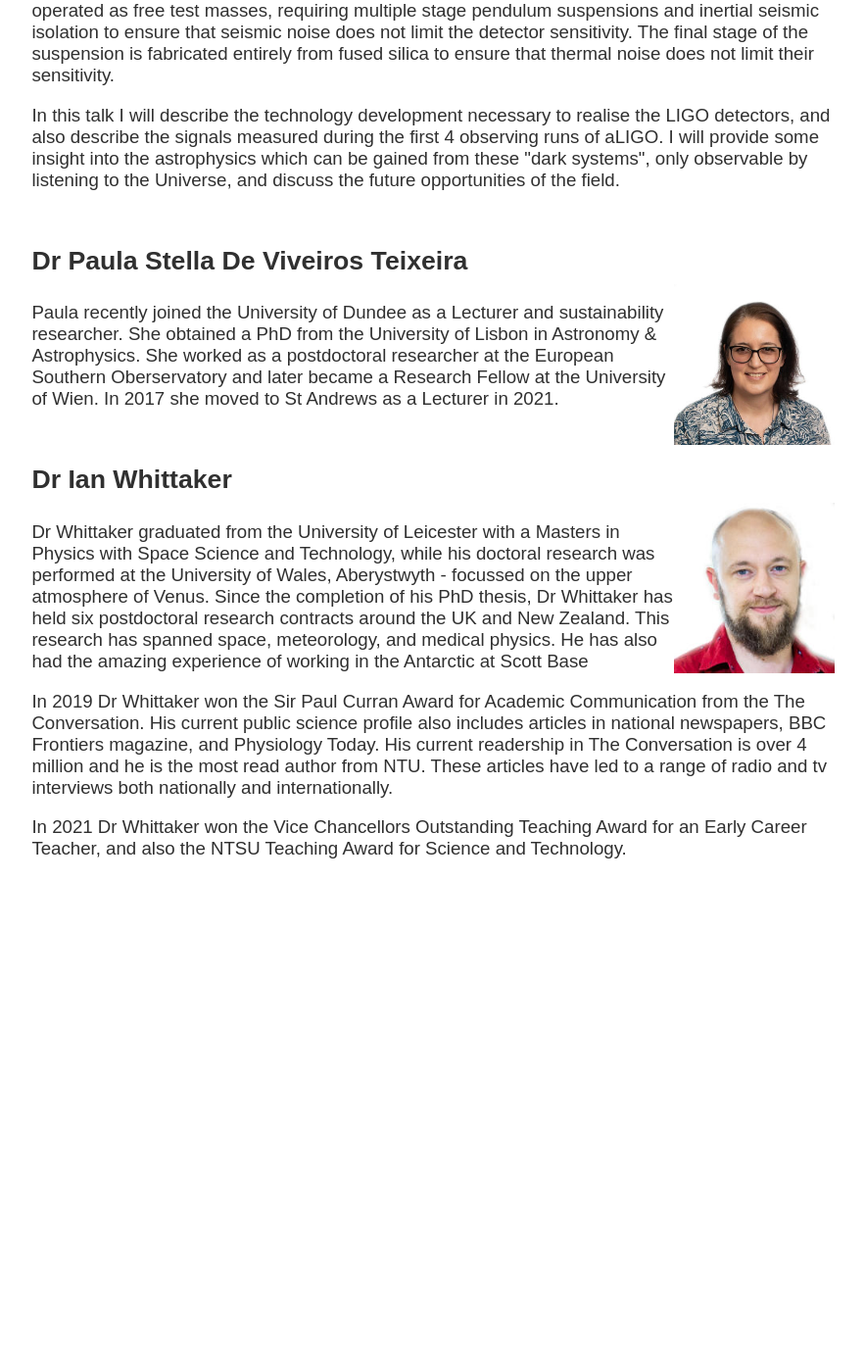
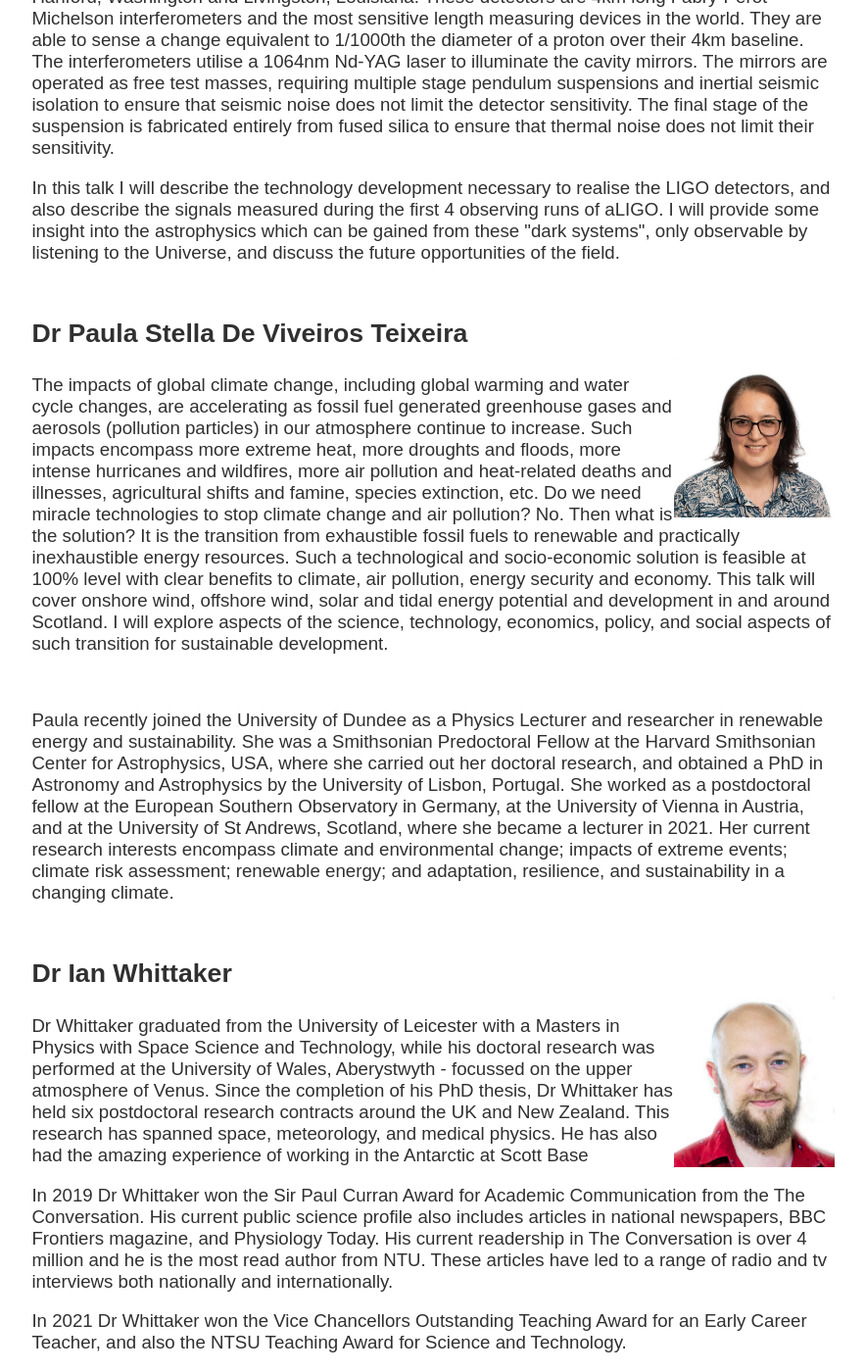
Before and after one commit to corilim/corilim.github.io, a Jekyll site: the page outreach/scienceonthetay/index.html, which Jekyll copies as it is, in a window 1280 px wide and 1400 px high, scrolled down 3559 px. Shown: the whole window at 98% size, without its empty margins (198-1081 px from the left). Built offline with Jekyll 4.4.1, drawn with Linux system fonts in a browser that asks for light colours; before the commit the page ends 4455 px from its top, so only the background shows below that; some of the changed text lies outside the part shown.

Commit message:
Updated Paula's talk.

```diff
--- a/outreach/scienceonthetay/index.html
+++ b/outreach/scienceonthetay/index.html
@@ -24,7 +24,7 @@
         <h3>Thursday 21<sup>st</sup> November 7pm&ndash;8pm<br/>
         <img src="/img/gravitational_wave_astronomy.jpg" alt="Gravitational Waves!" />
 
-        <h1 class="lecture" >Renewable Energy</h1>
+        <h1 class="lecture" >Powering Scotland with renewable energy</h1>
         <h3>a presentation by Paula Stella De Viveiros Teixeira &mdash; University of Dundee</h3>
         <h3>Thursday 28<sup>th</sup> November 7pm&ndash;8pm<br/>
         <img src="/img/renewables.jpg" alt="Renewable Energy!" />
@@ -75,9 +75,12 @@ In this talk I will describe the technology development necessary to realise the
             <h3>Dr Paula Stella De Viveiros Teixeira</h3>
             <img src="/img/paula_stella_de_viveiros_teixeira.jpg" alt="Paula Stella De Viveiros Teixeira" class="bio" />
             <p>
-                Paula recently joined the University of Dundee as a Lecturer and sustainability researcher. She obtained a PhD from the University of Lisbon in Astronomy &amp; Astrophysics.
-            She worked as a postdoctoral researcher at the European Southern Oberservatory and later became a Research Fellow at the University of Wien. In 2017 she moved to St Andrews
-            as a Lecturer in 2021.
+                The impacts of global climate change, including global warming and water cycle changes, are accelerating as fossil fuel generated greenhouse gases and aerosols (pollution particles) in our atmosphere continue to increase. Such impacts encompass more extreme heat, more droughts and floods, more intense hurricanes and wildfires, more air pollution and heat-related deaths and illnesses, agricultural shifts and famine, species extinction, etc. Do we need miracle technologies to stop climate change and air pollution? No. Then what is the solution? It is the transition from exhaustible fossil fuels to renewable and practically inexhaustible energy resources. Such a technological and socio-economic solution is feasible at 100% level with clear benefits to climate, air pollution, energy security and economy. This talk will cover onshore wind, offshore wind, solar and tidal energy potential and development in and around Scotland. I will explore aspects of the science, technology, economics, policy, and social aspects of such transition for sustainable development.
+            </p>
+        </div>
+        <div class="bio" >
+            <p>
+                Paula recently joined the University of Dundee as a Physics Lecturer and researcher in renewable energy and sustainability. She was a Smithsonian Predoctoral Fellow at the Harvard Smithsonian Center for Astrophysics, USA, where she carried out her doctoral research, and obtained a PhD in Astronomy and Astrophysics by the University of Lisbon, Portugal. She worked as a postdoctoral fellow at the European Southern Observatory in Germany, at the University of Vienna in Austria, and at the University of St Andrews, Scotland, where she became a lecturer in 2021. Her current research interests encompass climate and environmental change; impacts of extreme events; climate risk assessment; renewable energy; and adaptation, resilience, and sustainability in a changing climate.
             </p>
         </div>
         <div class="bio" >
```
